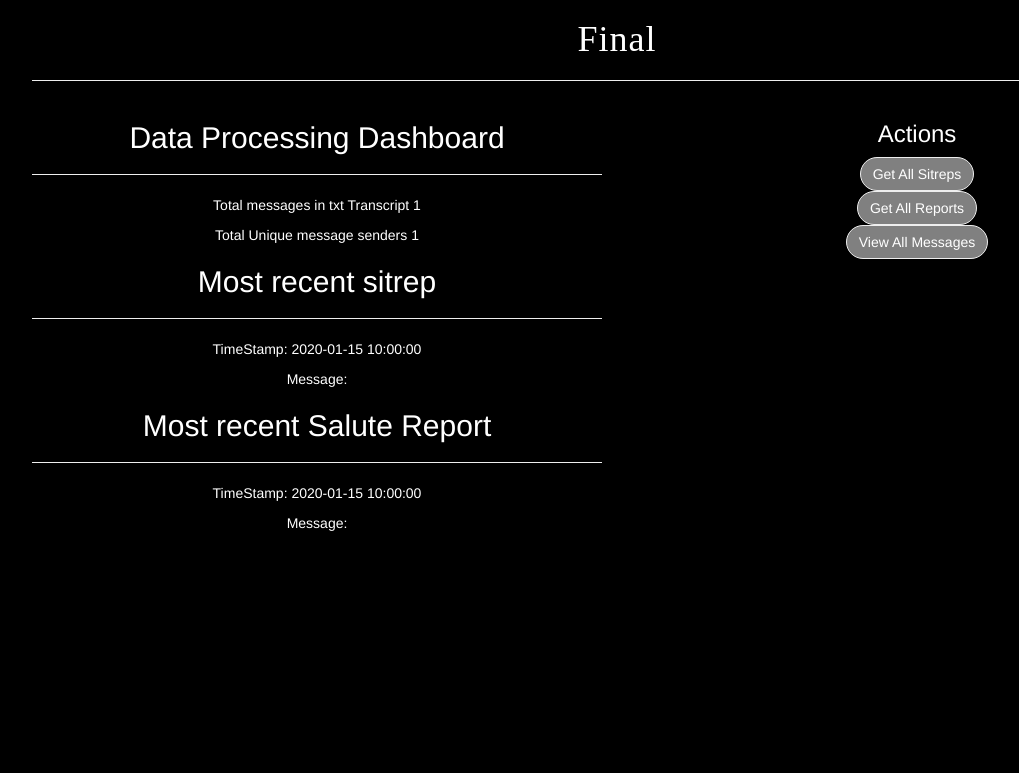
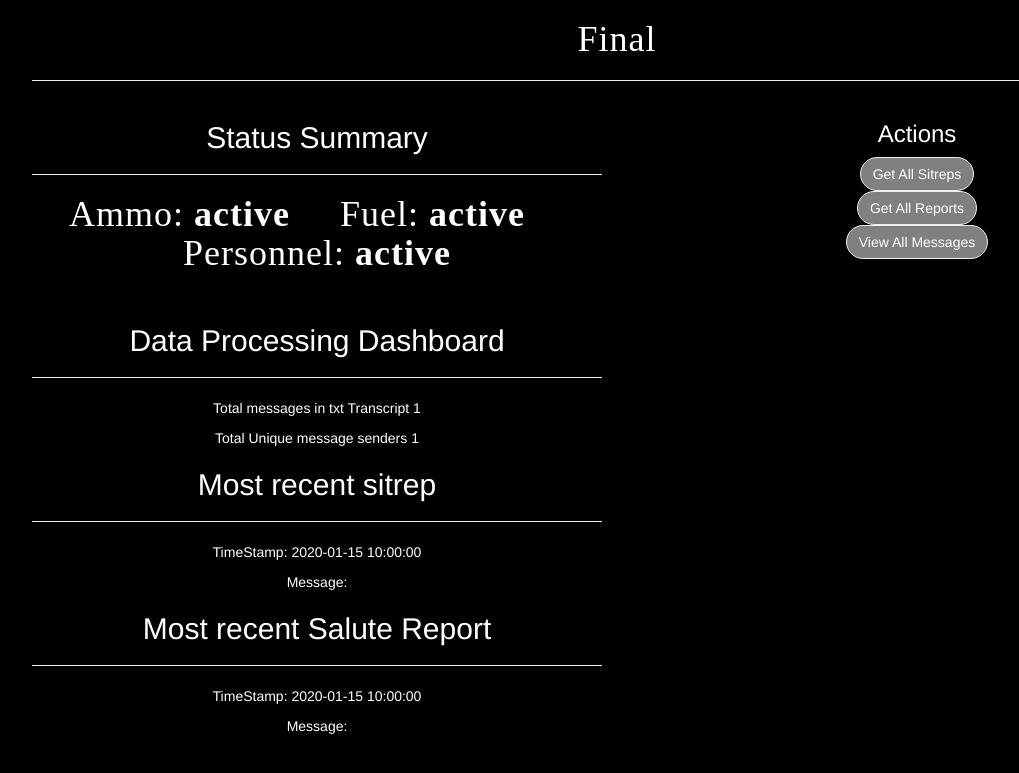
Before and after one commit to smedina17/EGN2, a Flask app: template templates/final.html in a window 1280 px wide. Shown: the top 773 px of the page, without its empty margins (23-1042 px from the left). Run offline with Flask 2, Linux system fonts and the light colour scheme; the template is opened without the code that fills it: most values are stand-ins (such as "Sample title", 1, 10 or a date in 2020); some libraries are stand-ins or nearby versions.

Commit message:
Update final.html

```diff
--- a/templates/final.html
+++ b/templates/final.html
@@ -31,6 +31,10 @@
             <hr>
             <div class="row">
                 <div class="col-md-6">
+                    <h2>Status Summary</h2>
+                    <hr>
+                    <h1 >Ammo: <b> {{ ammoStatus }} </b>  &nbsp;&nbsp;&nbsp; Fuel: <b>{{ fuelStatus }}</b> &nbsp;&nbsp;&nbsp;  Personnel:<b> {{ personnelStatus }} </b></h1>
+                    <br>
                     <h2>Data Processing Dashboard</h2>
                     <hr>
                     <p>Total messages in txt Transcript {{ totalMessages }}</p>
```
